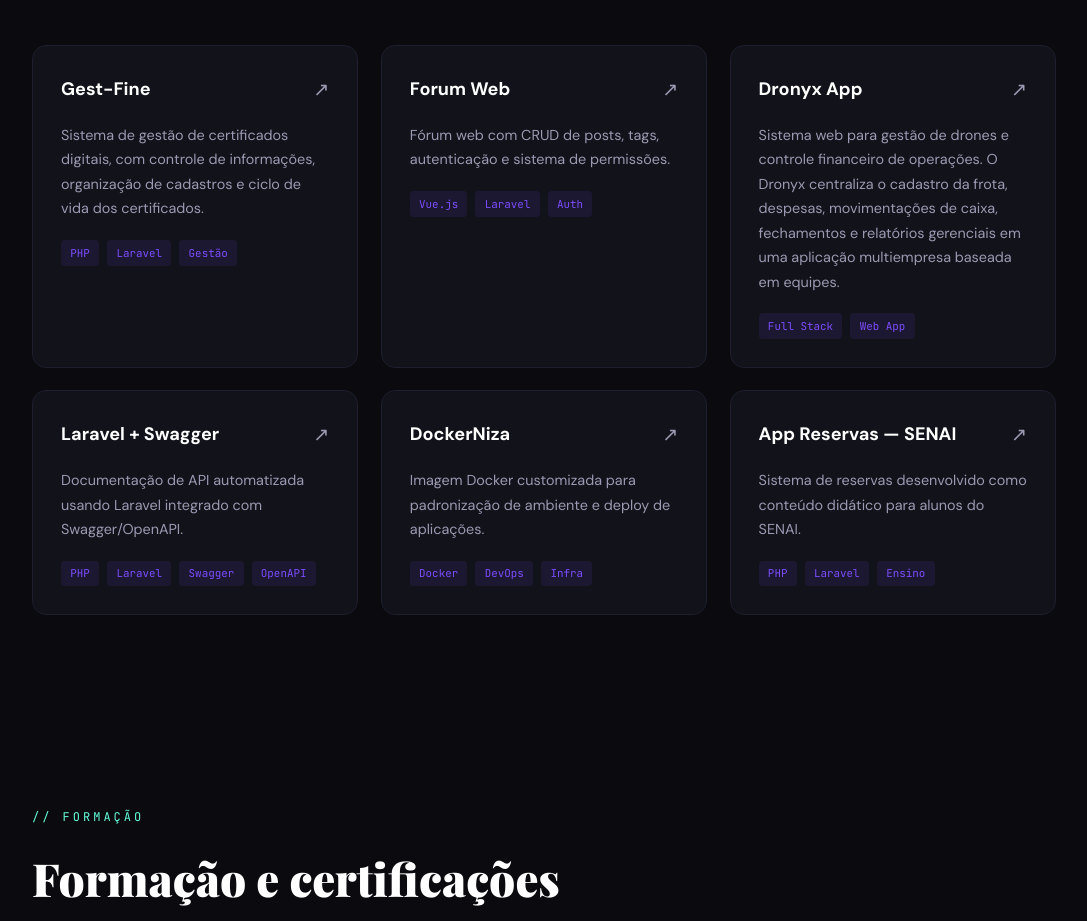
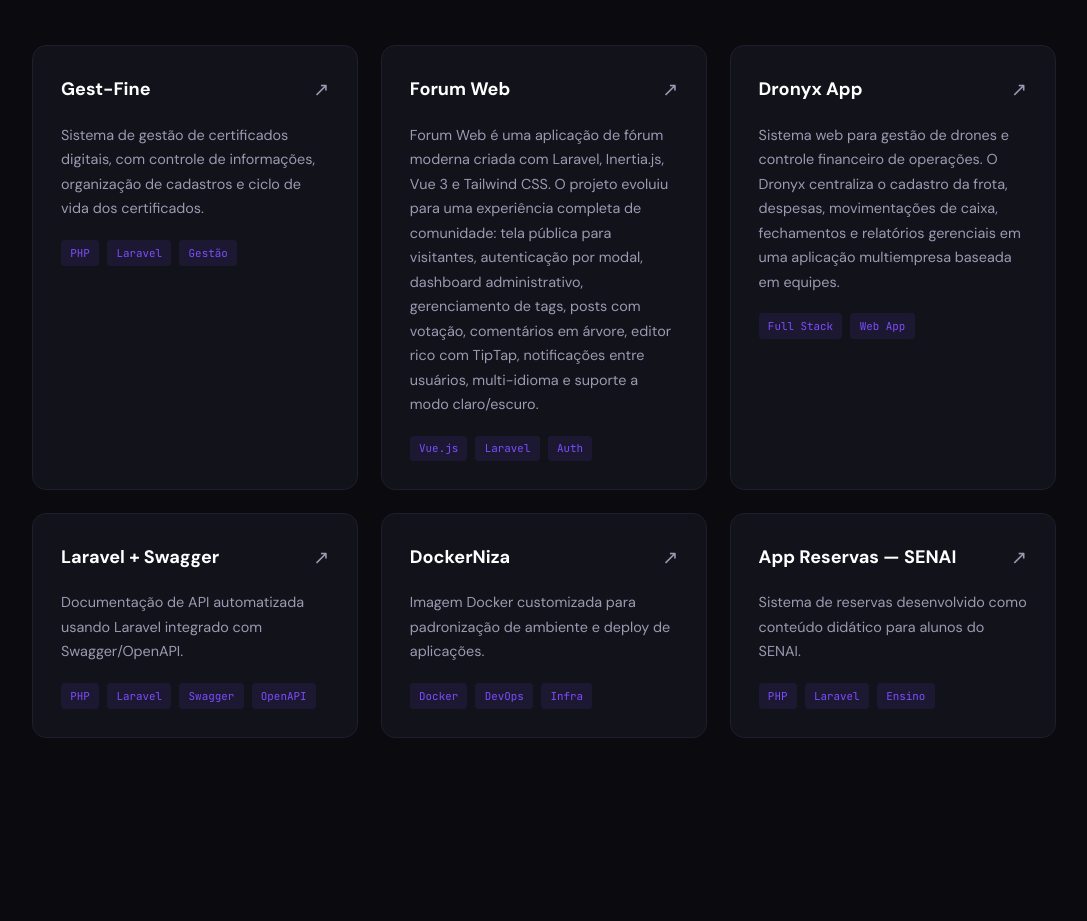
Before and after one commit to Jhonmacc/Jhonmacc.github.io, a plain HTML site: page index.html in a window 1280 px wide. Shown: the part 5562-6483 px from the top of the page, without its empty margins (96-1183 px from the left). Drawn offline with nearby package versions, Linux system fonts and the light colour scheme.

Commit message:
Update index.html

```diff
--- a/index.html
+++ b/index.html
@@ -544,7 +544,7 @@ footer { text-align: center; padding: 2rem; border-top: 1px solid var(--border);
     </a>
     <a href="https://github.com/Jhonmacc/forum-web" target="_blank" rel="noopener" class="project-card reveal">
       <div class="project-card-header"><h3>Forum Web</h3><span class="project-arrow">↗</span></div>
-      <p>Fórum web com CRUD de posts, tags, autenticação e sistema de permissões.</p>
+      <p>Forum Web é uma aplicação de fórum moderna criada com Laravel, Inertia.js, Vue 3 e Tailwind CSS. O projeto evoluiu para uma experiência completa de comunidade: tela pública para visitantes, autenticação por modal, dashboard administrativo, gerenciamento de tags, posts com votação, comentários em árvore, editor rico com TipTap, notificações entre usuários, multi-idioma e suporte a modo claro/escuro.</p>
       <div class="project-tech"><span>Vue.js</span><span>Laravel</span><span>Auth</span></div>
     </a>
     <a href="https://github.com/Jhonmacc/dronyx-app" target="_blank" rel="noopener" class="project-card reveal">
```
